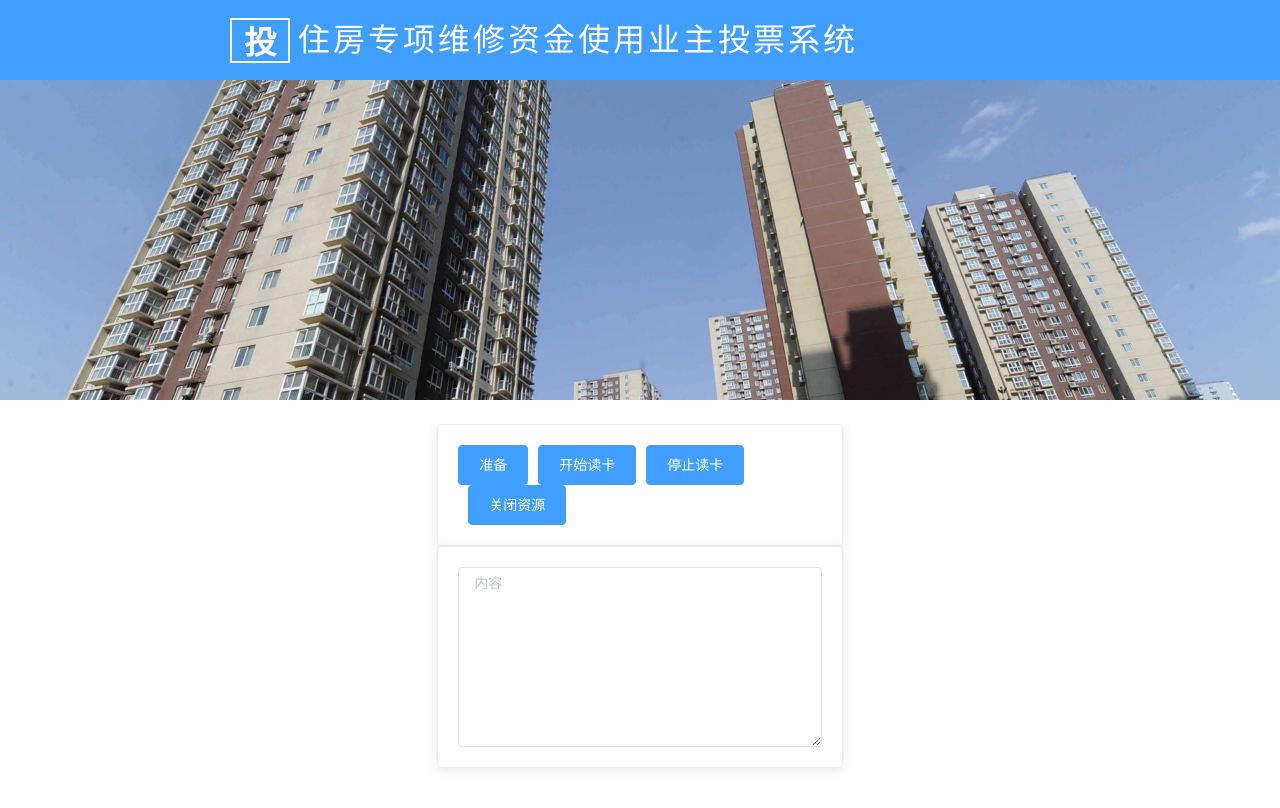
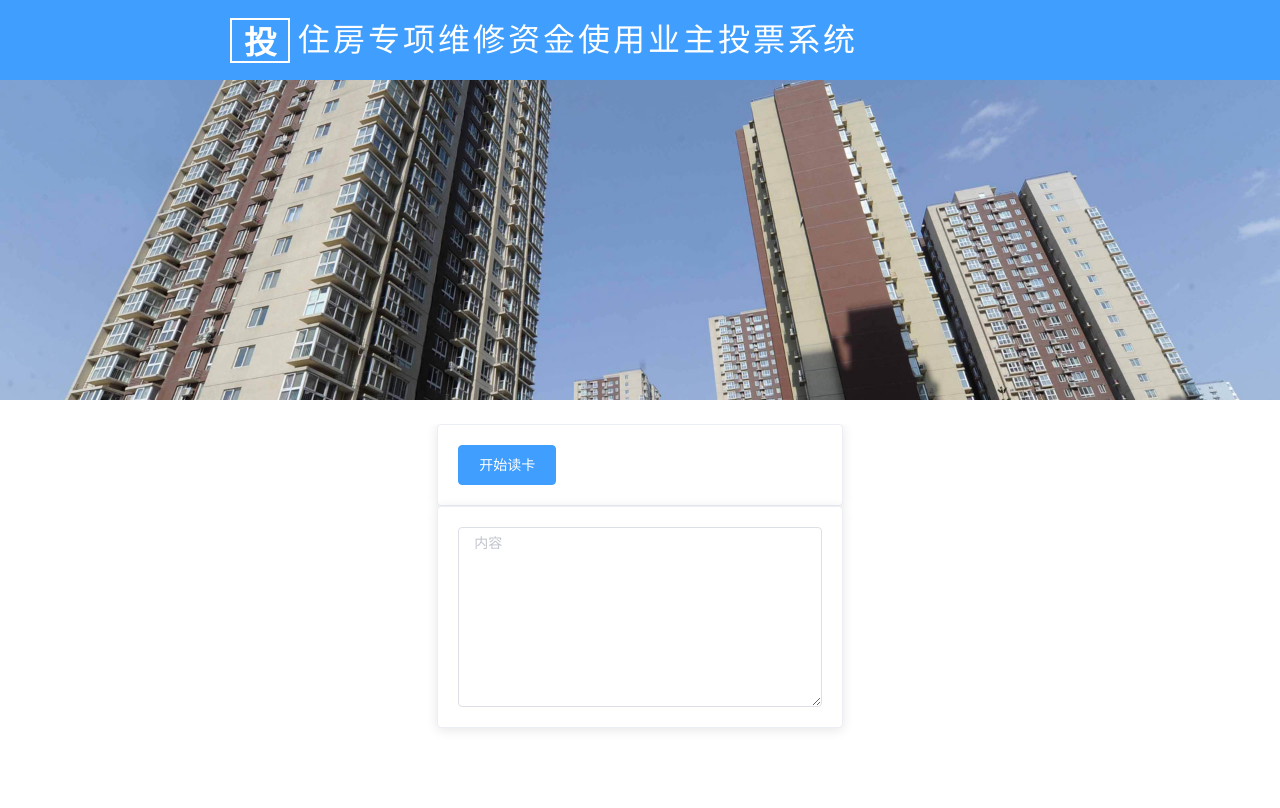
Before and after one commit to JiBadBoy/vote_fore_end, a Vue app: page /#/login/card in a window 1280 px wide. Shown: the top 808 px of the page. Built offline with nearby package versions, Linux system fonts and the light colour scheme.

Commit message:
card read

```diff
--- a/src/views/login/components/card.vue
+++ b/src/views/login/components/card.vue
@@ -1,47 +1,29 @@
 <template>
-    <el-row :gutter="12"  type="flex" justify="center">
-        <el-col :xs="24" :sm="24" :md="8">
-            <el-card shadow="always">
-                <!--<el-alert-->
-                        <!--title="该功能暂未开放"-->
-                        <!--type="error"-->
-                        <!--:closable="false"-->
-                        <!--center-->
-                        <!--show-icon>-->
-                <!--</el-alert>-->
-                <el-button  type="primary" @click="mWindow.JSCallBackId.prepare()">准备</el-button>
-                <el-button type="primary" @click="mWindow.JSCallBackId.startReadCard()">开始读卡</el-button>
-                <el-button type="primary" @click="mWindow.JSCallBackId.stopReadCard()">停止读卡</el-button>
-                <el-button type="primary" @click="mWindow.JSCallBackId.close()">关闭资源</el-button>
-            </el-card>
-            <el-card shadow="always">
-            <el-input
-                    type="textarea"
-                    :rows="8"
-                    placeholder="内容"
-                    v-model="content">
-            </el-input>
-            </el-card>
-        </el-col>
-    </el-row>
+    <div>
+        <pc v-if="showPage === 1" />
+        <pda v-else />
+    </div>
 </template>
 
 <script>
+import Pda from './cardRead/pda'
+import Pc from './cardRead/pc'
 export default {
   name: 'card',
+  components: {
+    Pda,
+    Pc
+  },
   data () {
     return {
-      content: '',
-      mWindow: null
+      showPage: 1
     }
   },
-  mounted () {
-    window.actionFromNativeWithParam = this.actionFromNativeWithParam
-    this.mWindow = window
-  },
-  methods: {
-    actionFromNativeWithParam (name, data) {
-      this.content = '函数名称：' + name + 'data内容：' + data
+  created () {
+    if ((navigator.userAgent.match(/(phone|pad|pod|iPhone|iPod|ios|iPad|Android|Mobile|BlackBerry|IEMobile|MQQBrowser|JUC|Fennec|wOSBrowser|BrowserNG|WebOS|Symbian|Windows Phone)/i))) {
+      this.showPage = 2
+    } else {
+      this.showPage = 1
     }
   }
 }
--- /dev/null
+++ b/src/views/login/components/cardRead/pc.vue
@@ -0,0 +1,45 @@
+<template>
+    <el-row :gutter="12"  type="flex" justify="center">
+        <el-col :xs="24" :sm="24" :md="8">
+            <el-card shadow="always">
+                <!--<el-alert-->
+                <!--title="该功能暂未开放"-->
+                <!--type="error"-->
+                <!--:closable="false"-->
+                <!--center-->
+                <!--show-icon>-->
+                <!--</el-alert>-->
+                <el-button type="primary" @click="startReadCard()">开始读卡</el-button>
+            </el-card>
+            <el-card shadow="always">
+                <el-input
+                        type="textarea"
+                        :rows="8"
+                        placeholder="内容"
+                        v-model="content">
+                </el-input>
+            </el-card>
+        </el-col>
+    </el-row>
+</template>
+
+<script>
+export default {
+  name: 'Pc',
+  data () {
+    return {
+      content: '',
+      mWindow: null
+    }
+  },
+  methods: {
+    startReadCard () {
+      this.content = '411381199203153510'
+    }
+  }
+}
+</script>
+
+<style scoped>
+
+</style>
--- /dev/null
+++ b/src/views/login/components/cardRead/pda.vue
@@ -0,0 +1,72 @@
+<template>
+    <el-row :gutter="12"  type="flex" justify="center">
+        <el-col :xs="24" :sm="24" :md="8">
+            <el-card shadow="always">
+                <!--<el-alert-->
+                <!--title="该功能暂未开放"-->
+                <!--type="error"-->
+                <!--:closable="false"-->
+                <!--center-->
+                <!--show-icon>-->
+                <!--</el-alert>-->
+                <el-button  type="primary" @click="mWindow.JSCallBackId.prepare()">准备</el-button>
+                <el-button type="primary" @click="mWindow.JSCallBackId.startReadCard()">开始读卡</el-button>
+                <el-button type="primary" @click="mWindow.JSCallBackId.stopReadCard()">停止读卡</el-button>
+                <el-button type="primary" @click="mWindow.JSCallBackId.close()">关闭资源</el-button>
+            </el-card>
+            <el-card shadow="always">
+                <el-input
+                        type="textarea"
+                        :rows="8"
+                        placeholder="内容"
+                        v-model="content">
+                </el-input>
+            </el-card>
+        </el-col>
+    </el-row>
+</template>
+
+<script>
+export default {
+  name: 'Pda',
+  data () {
+    return {
+      content: '',
+      mWindow: null
+    }
+  },
+  mounted () {
+    window.onStart = this.onStart
+    window.onStop = this.onStop
+    window.onRead = this.onRead
+    this.mWindow = window
+  },
+  methods: {
+    onStart (response) {
+      if (response !== 'success') {
+        this.$message({
+          message: '开启读卡失败',
+          type: 'error',
+          center: true
+        })
+      }
+    },
+    onStop (response) {
+      if (response !== 'success') {
+        this.$message({
+          message: '停止失败',
+          type: 'error',
+          center: true
+        })
+      }
+    },
+    onRead (response) {
+      this.content = response
+    }
+  }
+}
+</script>
+
+<style scoped>
+
+</style>
--- a/src/views/login/components/index.js
+++ b/src/views/login/components/index.js
@@ -1,2 +1,4 @@
 export { default as Mobile } from './mobile'
 export { default as Card } from './card'
+export { default as Pda } from './cardRead/pda'
+export { default as Pc } from './cardRead/pc'
```
